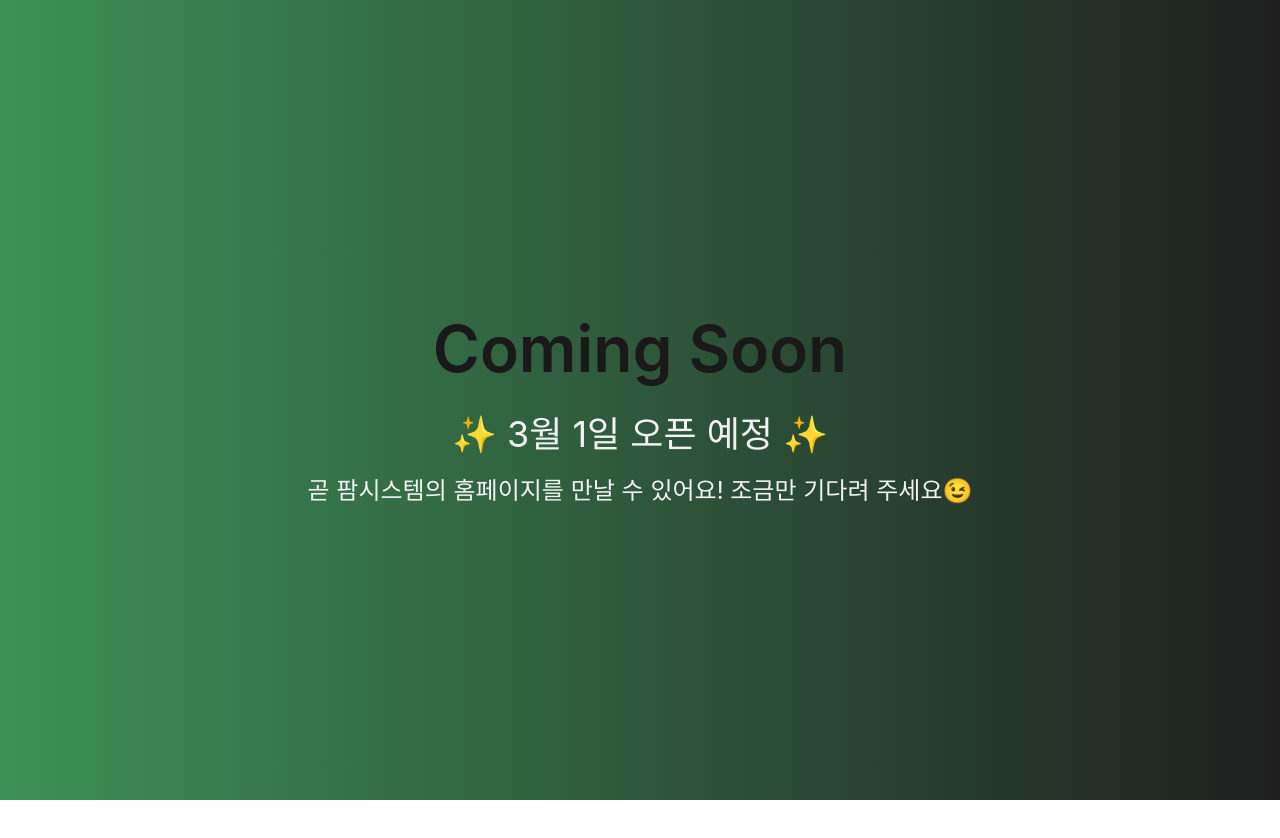
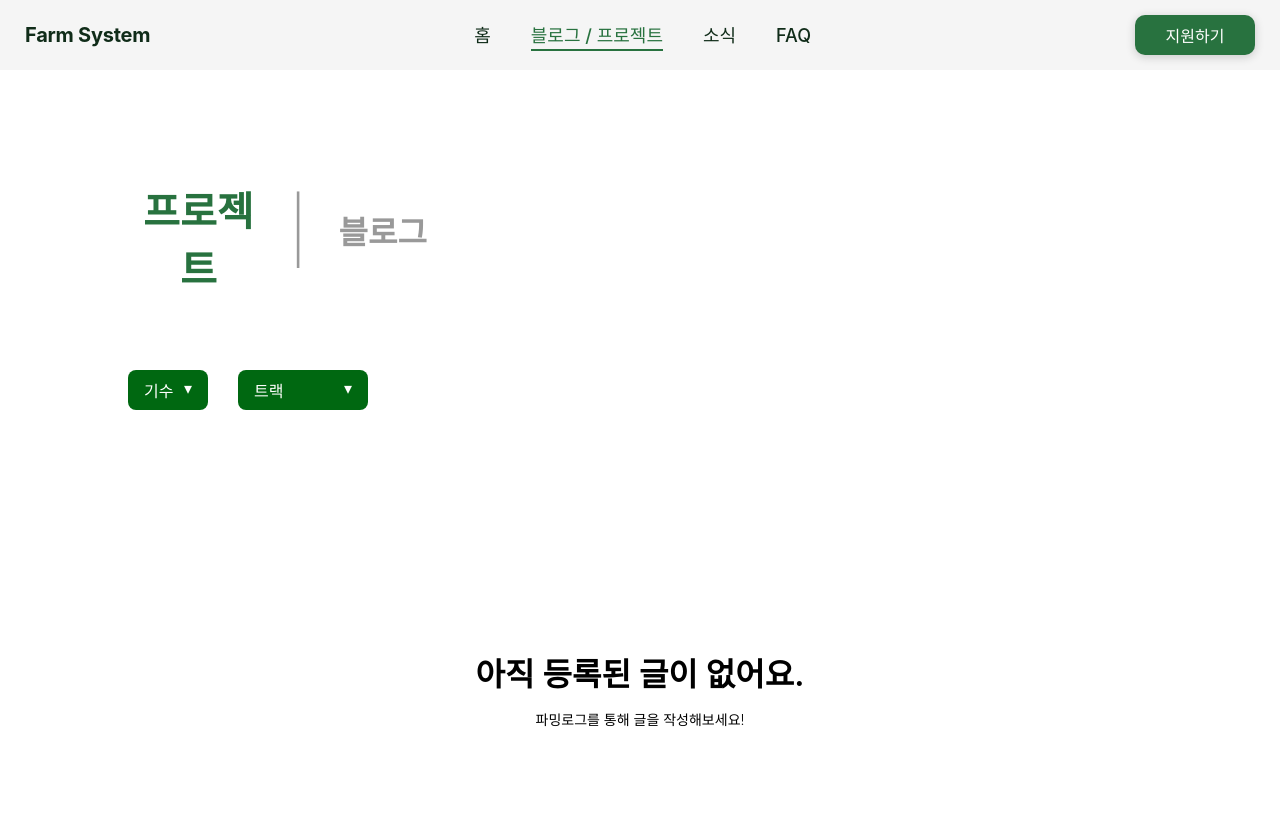
Before and after one commit to karpitony/monorepo-test, a React (Vite) app: page /blog in a window 1280 px wide. Shown: the top 838 px of the page. Before the commit the page ends 800 px from the top, so only its background shows below. Built offline with nearby package versions, Linux system fonts and the light colour scheme; a web font is replaced by a local one.

Commit message:
fix: 프로젝트/블로그 페이지 분할 화면 깨짐 현상 해결

```diff
--- a/src/Router.tsx
+++ b/src/Router.tsx
@@ -7,7 +7,7 @@
 import FAQ from '@/pages/FAQ';
 import MaintainPage from '@/pages/MaintainPage'
 
-const IS_MAINTENANCE = true; // 유지보수 모드 ON/OFF 설정은 여기서 해주시면 됩니다.
+const IS_MAINTENANCE = false; // 유지보수 모드 ON/OFF 설정은 여기서 해주시면 됩니다.
 
 export default function Router() {
   if (IS_MAINTENANCE) {
--- a/src/pages/Blog/BlogList.styles.tsx
+++ b/src/pages/Blog/BlogList.styles.tsx
@@ -57,6 +57,8 @@
   color: black;
   font-size: ${(props) => (props.$isMobile ? "20px" : "32px")};
   font-weight: 600;
+  margin-bottom: 200px;
+
 
   a {
     font-size: ${(props) => (props.$isMobile ? "10px" : "14px")};
--- a/src/pages/Blog/ProjectList.styles.tsx
+++ b/src/pages/Blog/ProjectList.styles.tsx
@@ -14,7 +14,6 @@
   display: flex;
   gap: 30px;
   width: 100%;
-  height: 10vh;
   justify-content: flex-start;
   margin-top: ${(props) => (props.$isMobile ? '0px' : props.$isTablet ? '15px' : '60px')};
 `;
@@ -41,7 +40,7 @@
   justify-content: space-between;
   font-size: ${(props) => (props.$isMobile ? '12px' : props.$isTablet ? '14px' : '16px')};
   font-weight: 500;
-  width: ${(props) => (props.$isMobile ? '60px' : props.$isTablet ? '70px' : '80px')}; /* 기수 버튼은 작게 */
+  width: ${(props) => (props.$isMobile ? '80px' : props.$isTablet ? '70px' : '80px')}; /* 기수 버튼은 작게 */
 `;
 
 /** 트랙 버튼 */
@@ -64,7 +63,7 @@
   position: absolute;
   top: 45px;
   left: 0;
-  width: ${(props) => (props.$isMobile ? '60px' : props.$isTablet ? '70px' : '80px')}; /* 기수 버튼과 동일한 크기 */
+  width: ${(props) => (props.$isMobile ? '80px' : props.$isTablet ? '70px' : '80px')}; /* 기수 버튼과 동일한 크기 */
   text-align: left;
   background-color: #fff;
   border-radius: 8px;
@@ -115,7 +114,7 @@
 /* 비어 있을 떄 출력하는 레이아웃 잡는 컨테이너 */
 export const DescriptionContainer = styled.div`
   width: 100%;
-  margin: 20px auto;
+  margin: 20px;
   display: block;
 `;
 
@@ -130,6 +129,7 @@
   color: black;
   font-size: ${(props) => (props.$isMobile ? "20px" : "32px")};
   font-weight: 600;
+  margin-bottom: 200px;
 
   a {
     font-size: ${(props) => (props.$isMobile ? "10px" : "14px")};
@@ -137,3 +137,7 @@
   }
   gap: 10px;
 `;
+
+export const Wrapper = styled.div`
+  margin-top: 100px;
+`;
--- a/src/pages/Blog/ProjectList.tsx
+++ b/src/pages/Blog/ProjectList.tsx
@@ -107,18 +107,20 @@
 
       {/* 프로젝트 카드 리스트 */}
       {/* 지금은 더미데이터의 갯수로 블로그가 있는지 없는지 판단합니다. 디버깅시 projectdata.length>6 이렇게 하면 아무 것도 없는 창 뜹니다.*/}
-      {(projectData.length > 6) ? (
-      <S.ListContainer $isTablet={isTablet} $isBig={isBig}>
-        {projectData.map((item, index) => (
-          <ProjectItem key={index} {...item} />
-        ))}
-      </S.ListContainer>) : (
+      <S.Wrapper>
+        {(projectData.length > 6) ? (
+          <S.ListContainer $isTablet={isTablet} $isBig={isBig}>
+            {projectData.map((item, index) => (
+              <ProjectItem key={index} {...item} />
+            ))}
+          </S.ListContainer>
+        ) : (
           <S.TextContainer $isMobile={isMobile}>
             아직 등록된 글이 없어요.
             <a>파밍로그를 통해 글을 작성해보세요!</a>
           </S.TextContainer>
-      )
-      }
+        )}
+      </S.Wrapper>
     </S.Container>
   );
 };
--- a/src/pages/Blog/index.styles.tsx
+++ b/src/pages/Blog/index.styles.tsx
@@ -1,35 +1,53 @@
 import styled from 'styled-components';
 
-// 전체 컨테이너
 export const Container = styled.div`
   position: relative;
-  width: 100vw;
-  height: 100vh;
+  width: 100%;
+  min-height: 500px;
   display: flex;
+  flex-direction: column;
+  align-items: center;
   margin: 0 auto;
   padding: 0 10%;
 `;
 
-// 모양 유지 컨테이너
+export const ButtonWrapper = styled.div<{$isTablet: boolean; $isMobile: boolean;}>`
+  display: flex;
+  justify-content: flex-start;
+  width: 100%;
+  margin-top: ${(props) => (props.$isMobile ? "50px" : props.$isTablet ? "100px" : "100px")};
+`;
+
+export const ButtonContainer = styled.div`
+  width: 330px;
+  height: 100px;
+  margin-top: 10vh;
+  display: flex;
+  justify-content: left;
+  gap: 5px;
+  position: relative;
+`;
+
+export const ContentWrapper = styled.div`
+  width: 100%;
+  max-width: 1200px;
+  display: flex;
+  justify-content: center;
+  align-items: center;
+  flex-direction: column;
+`;
+
 export const ActiveTabIndicator = styled.div<{$isTablet: boolean; $isMobile: boolean;}>`
-  margin-top: ${(props) => (props.$isTablet ? "200px" : props.$isMobile ? "25vh" : "200px")};
   width: 100%;
+  max-width: 1200px;
+  height: 70vh;
   display: flex;
+  flex-wrap: wrap;
+  justify-content: center;
+  align-items: center;
   font-size: ${(props) => (props.$isMobile ? "14px" : "20px")};
 `;
 
-// 버튼 컨테이너 스타일
-export const ButtonContainer = styled.div`
-  width: 330px;
-  height: 100px;
-  margin: 15vh 0;
-  position: absolute;
-  display: inline-flex;
-  justify-content: left;
-  gap: 5px;
-`;
-
-// 토글 버튼 스타일
 export const ToggleButton = styled.button<{ active: boolean; $isMobile: boolean }>`
   border: none;
   background-color: transparent;
@@ -38,9 +56,9 @@
   font-weight: 600;
   color: ${(props) => (props.active ? 'var(--FarmSystem_Green01)' : 'var(--FarmSystem_DarkGrey)')};
   width: ${(props) => (props.$isMobile ? "110px": "170px")};
-
   padding-right: 5px;
 `;
+
 export const Divider = styled.div<{ $isMobile: boolean }>`
   margin: ${(props) => (props.$isMobile ? "0px 0px 0px 0px": "0px 0px 0px 10px")};
   font-size: ${(props) => (props.$isMobile ? '30px' : '64px')};
--- a/src/pages/Blog/index.tsx
+++ b/src/pages/Blog/index.tsx
@@ -12,6 +12,7 @@
   return (
     <>
     <S.Container>
+      <S.ButtonWrapper $isMobile={isMobile} $isTablet={isTablet}>
         <S.ButtonContainer>
           <S.ToggleButton active={activeTab === 'project'} onClick={() => setActiveTab('project')} $isMobile={isMobile}>
             <div>프로젝트</div>
@@ -21,6 +22,7 @@
             <div>블로그</div>
           </S.ToggleButton>
         </S.ButtonContainer>
+      </S.ButtonWrapper>
         {activeTab === 'project' && (
           <S.ActiveTabIndicator $isTablet={isTablet} $isMobile={isMobile}>
             <ProjectList />
```
Lines whose indentation alone changed are shown as unchanged.
